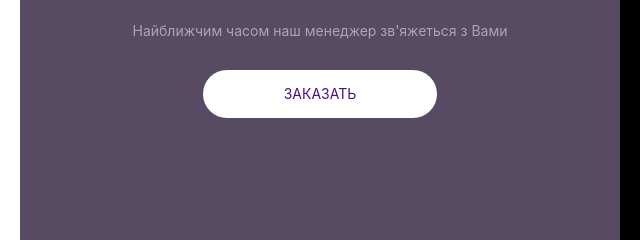
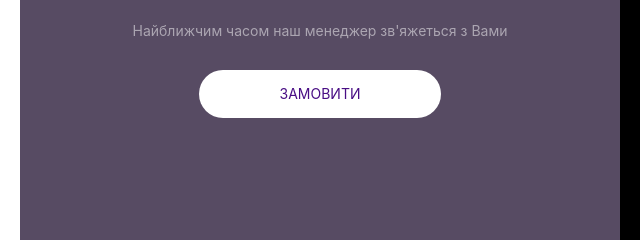
Before and after one commit to ruslanstupets/iphone-practice, a plain HTML site: page index.html in a window 1280 px wide. Shown: the part 2867-3107 px from the top of the page, 20-660 px from the left. Drawn offline with Linux system fonts and the light colour scheme.

Commit message:
word correction

```diff
--- a/index.html
+++ b/index.html
@@ -120,7 +120,7 @@
 						<input class="contacts-input" type="text" placeholder="Ваше ім'я">
 						<input class="contacts-input" type="tel" placeholder="Номер телефону">
 						<p>Найближчим часом наш менеджер зв'яжеться з Вами</p>
-						<button type="submit">ЗАКАЗАТЬ</button>
+						<button type="submit">ЗАМОВИТИ</button>
 					</form>
 					<img class="contacts-img" src="./img/contacts/contacts-iphone.jpg" alt="iphone">
 				</div>
```
